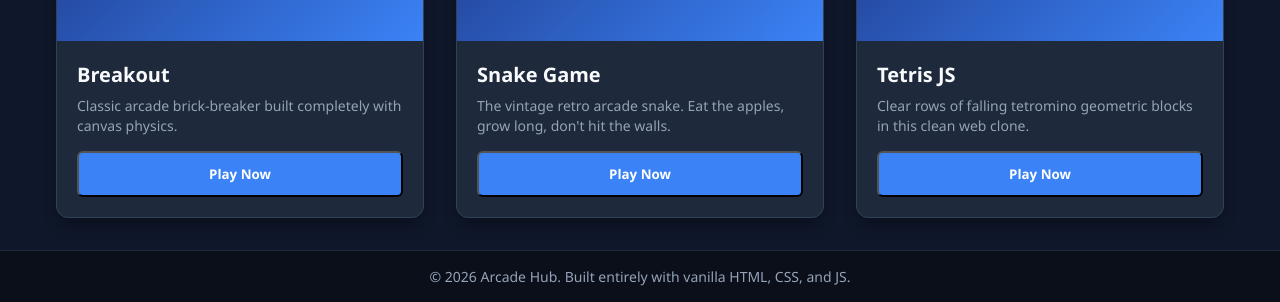
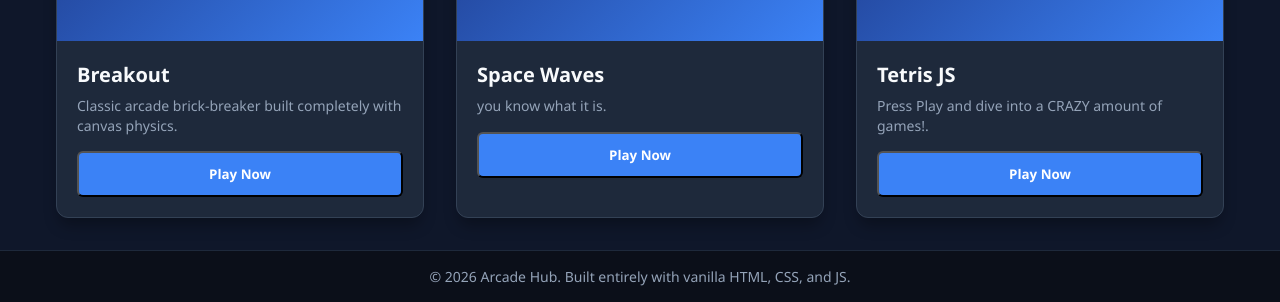
Before and after one commit to Adamgaming12/unblocked, a plain HTML site: page index.html in a window 1280 px wide. Shown: the part 698-1000 px from the top of the page. Drawn offline with Linux system fonts and the light colour scheme.

Commit message:
Update index.html

```diff
--- a/index.html
+++ b/index.html
@@ -226,16 +226,16 @@
                 url: "https://mdn.github.io/2d-breakout-game/"
             },
             {
-                title: "Snake Game",
-                desc: "The vintage retro arcade snake. Eat the apples, grow long, don't hit the walls.",
-                emoji: "🐍",
-                url: "https://thegpx.github.io/bSnake/"
+                title: "Space Waves",
+                desc: "you know what it is.",
+                emoji: "",
+                url: "https://spacewavesunblocked.github.io//"
             },
             {
                 title: "Tetris JS",
-                desc: "Clear rows of falling tetromino geometric blocks in this clean web clone.",
+                desc: "Press Play and dive into a CRAZY amount of games!.",
                 emoji: "🕹️",
-                url: "https://dionyziz.github.io/canvas-tetris/"
+                url: "https://jaxgames47.github.io/"
             }
         ];
 
```
